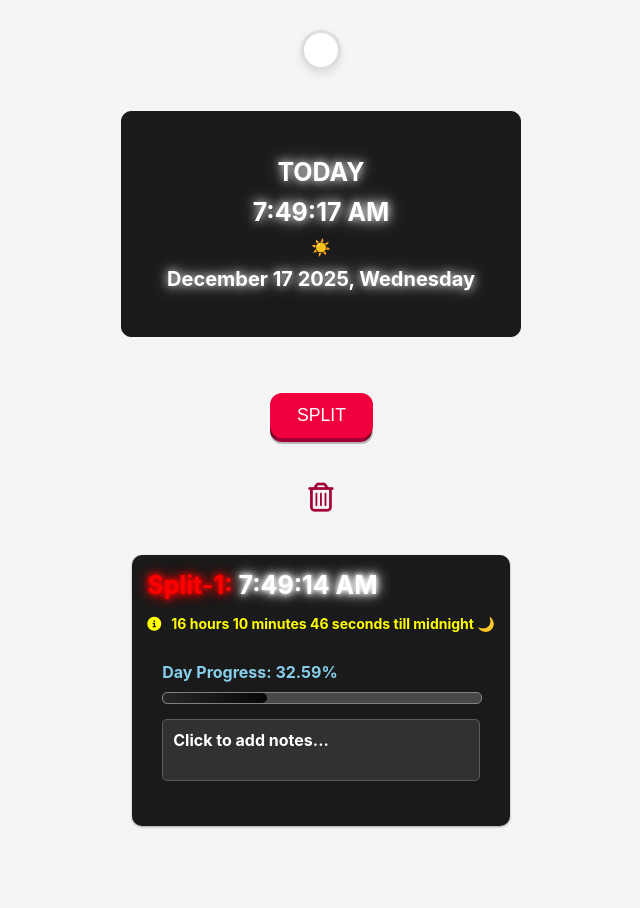
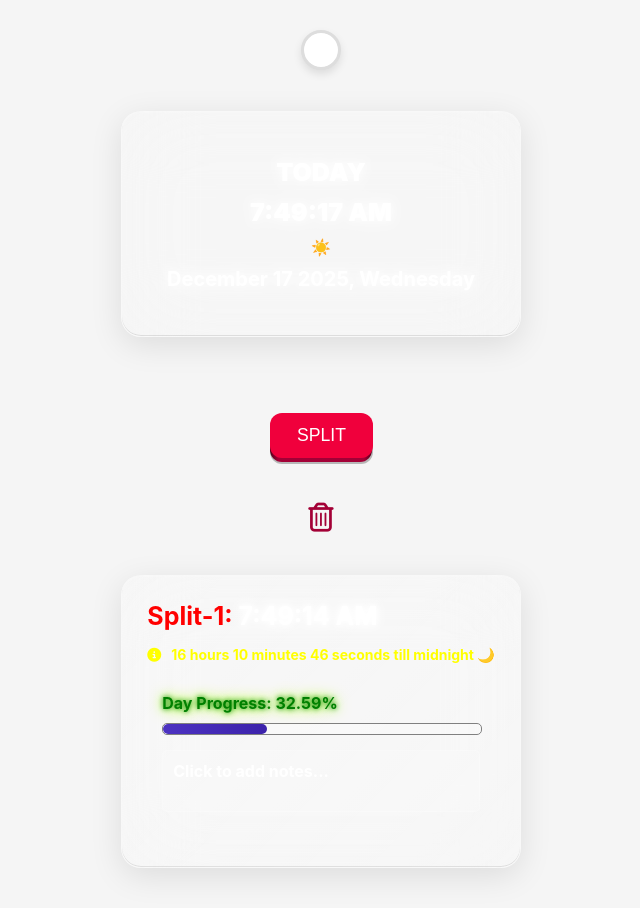
Before and after one commit to abk2191/time-splitter, a React (Vite) app: page / in a window 1280 px wide. Both pictures are taken after a click on the button "SPLIT". Shown: the whole page, without its empty margins (319-959 px from the left). Before the commit the page ends 866 px from the top, so only its background shows below. Built offline with nearby package versions, Linux system fonts and the light colour scheme.

Commit message:
Added new features

```diff
--- a/src/App.jsx
+++ b/src/App.jsx
@@ -238,7 +238,7 @@ function App() {
                 <span
                   style={{
                     color: "red",
-                    textShadow: "0 0 5px red, 0 0 10px red, 0 0 15px red",
+                    // textShadow: "0 0 5px red, 0 0 10px red, 0 0 15px red",
                   }}
                 >
                   Split-{reversedTimee.length - index}:
@@ -262,15 +262,16 @@ function App() {
                 style={{
                   margin: "15px 0",
                   padding: "15px",
-                  background: "#1a1a1a",
+
                   borderRadius: "10px",
                   textAlign: "center",
                 }}
               >
                 <p
                   style={{
-                    color: "skyblue",
-
+                    color: "green",
+                    textShadow:
+                      "0 0 5px green, 0 0 10px greenyellow, 0 0 15px greenyellow",
                     fontSize: "16px",
                     marginBottom: "10px",
                     textAlign: "left",
@@ -295,7 +296,7 @@ function App() {
                       width: `${splitDayProgress.percentage}%`,
                       height: "100%",
                       background:
-                        "linear-gradient(90deg, #252725ff, #060606ff)",
+                        "linear-gradient(90deg, #4c32c1ff, #3c23abff)",
                       transition: "width 0.3s ease",
                       borderRadius: "5px",
                     }}
--- a/src/index.css
+++ b/src/index.css
@@ -29,9 +29,30 @@
   text-align: center;
   gap: 10px;
   margin-bottom: 20px;
-  border: 1px solid #1a1a1a;
-  border-radius: 10px;
-  background-color: #1a1a1a;
+  /* Apple-style frosted glass effect */
+  background: rgba(255, 255, 255, 0.15);
+  backdrop-filter: blur(40px) saturate(200%);
+  -webkit-backdrop-filter: blur(40px) saturate(200%);
+
+  /* Apple's subtle border */
+  border: 1px solid rgba(255, 255, 255, 0.2);
+  border-radius: 20px;
+
+  /* Apple's shadow style */
+  box-shadow: 0 8px 32px rgba(0, 0, 0, 0.1),
+    0 1px 0 rgba(255, 255, 255, 0.1) inset, 0 -1px 0 rgba(0, 0, 0, 0.1) inset;
+
+  /* Text styling */
+  color: white;
+  font-weight: bold;
+
+  /* Layout */
+  padding: 25px;
+  margin-bottom: 40px;
+  text-wrap: wrap;
+
+  /* Smooth transitions */
+  transition: all 0.4s cubic-bezier(0.4, 0, 0.2, 1);
   padding: 45px;
 }
 
@@ -52,15 +73,47 @@ p {
 }
 
 .time-div {
-  border: none;
-  border-radius: 10px;
-  padding: 15px;
-  background-color: #1a1a1a;
+  /* Apple-style frosted glass effect */
+  background: rgba(255, 255, 255, 0.15);
+  backdrop-filter: blur(40px) saturate(200%);
+  -webkit-backdrop-filter: blur(40px) saturate(200%);
+
+  /* Apple's subtle border */
+  border: 1px solid rgba(255, 255, 255, 0.2);
+  border-radius: 20px;
+
+  /* Apple's shadow style */
+  box-shadow: 0 8px 32px rgba(0, 0, 0, 0.1),
+    0 1px 0 rgba(255, 255, 255, 0.1) inset, 0 -1px 0 rgba(0, 0, 0, 0.1) inset;
+
+  /* Text styling */
   color: white;
   font-weight: bold;
-  box-shadow: 0 1px 3px rgba(0, 0, 0, 0.12), 0 1px 2px rgba(0, 0, 0, 0.24);
+
+  /* Layout */
+  padding: 25px;
+  margin-bottom: 40px;
   text-wrap: wrap;
-  margin-bottom: 40px;
+
+  /* Smooth transitions */
+  transition: all 0.4s cubic-bezier(0.4, 0, 0.2, 1);
+}
+
+.time-div::before {
+  content: "";
+  position: absolute;
+  top: 0;
+  left: 0;
+  right: 0;
+  bottom: 0;
+  border-radius: 20px;
+  background: linear-gradient(
+    135deg,
+    rgba(255, 255, 255, 0.1) 0%,
+    rgba(255, 255, 255, 0.05) 100%
+  );
+  pointer-events: none;
+  z-index: -1;
 }
 
 .delete-button {
```
